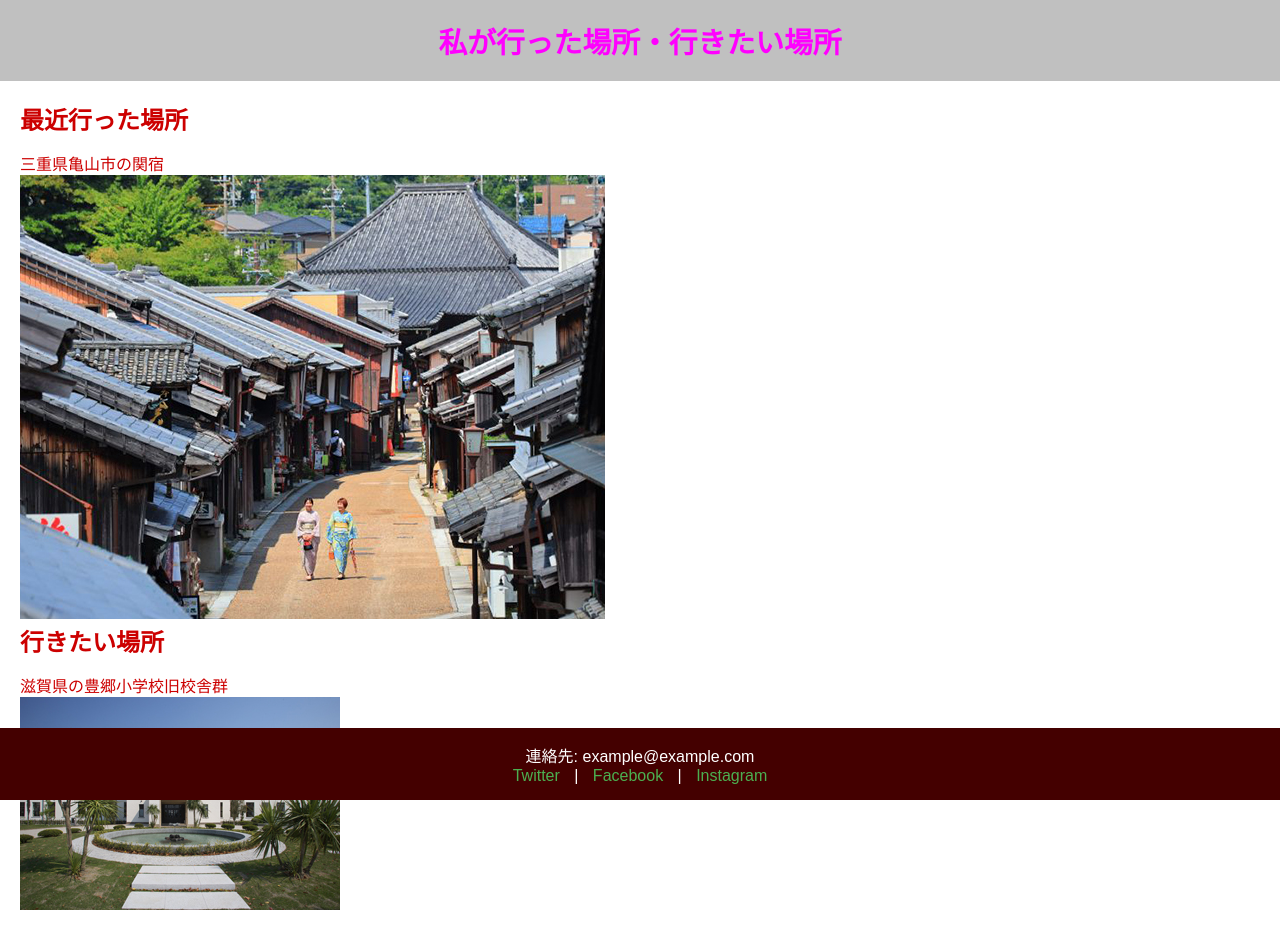
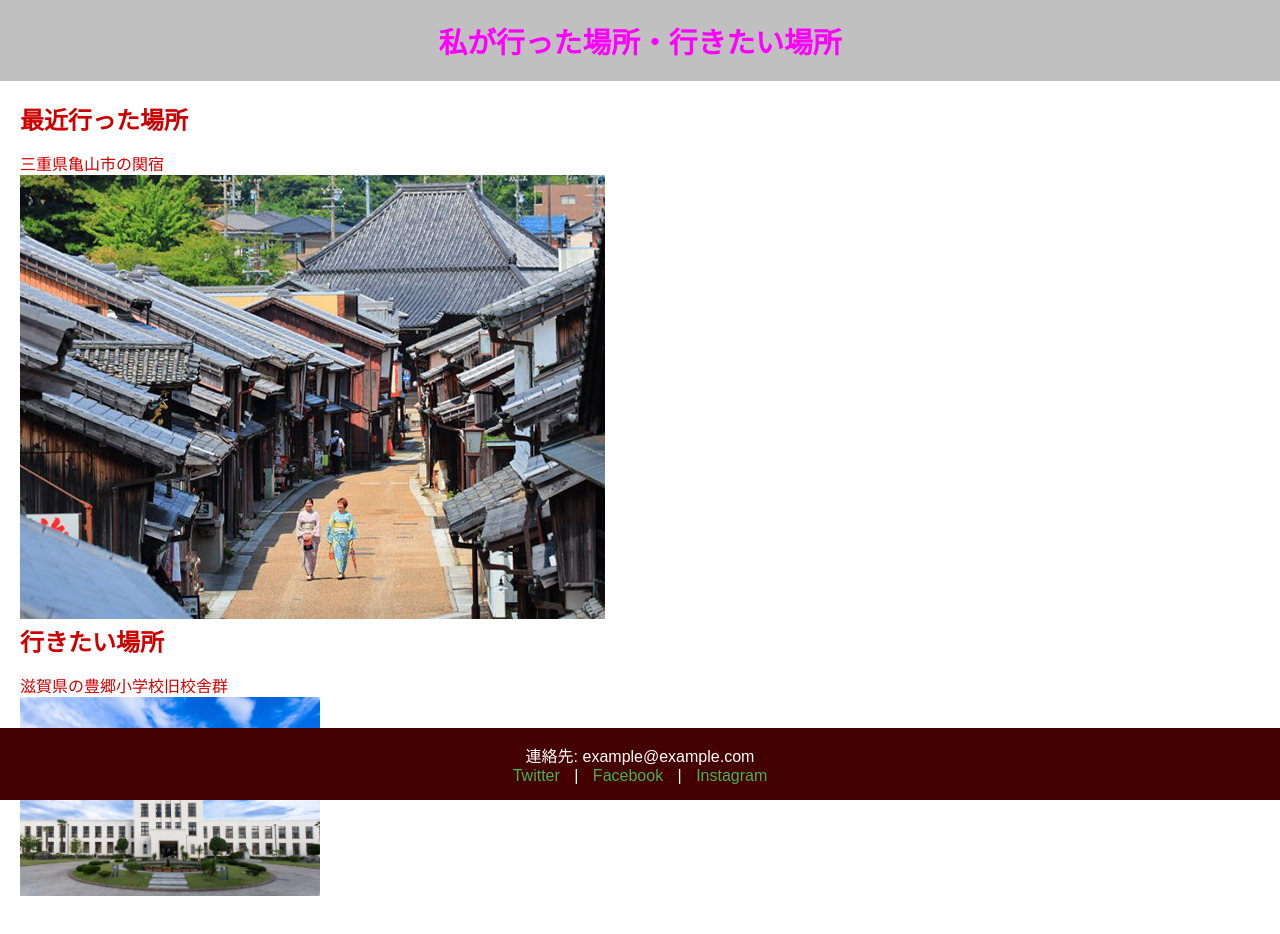
Before and after one commit to yoneyama2005/ittabasyo, a plain HTML site: page index.html in a window 1280 px wide. Drawn offline with Linux system fonts and the light colour scheme.

Commit message:
Update index.html

```diff
--- a/index.html
+++ b/index.html
@@ -67,14 +67,14 @@
     私が行った場所・行きたい場所
   </header>
 
-  <main>
+ <main>
   <h2>最近行った場所</h2>
   <p>三重県亀山市の関宿</p>
   <img src="https://raw.githubusercontent.com/yoneyama2005/ittabasyo/main/sekiyado.jpg" alt="関宿の画像">
 
   <h2>行きたい場所</h2>
   <p>滋賀県の豊郷小学校旧校舎群</p>
-  <img src="https://github.com/yoneyama2005/ittabasyo/blob/main/toyosa.jpg?raw=true" alt="豊郷小学校旧校舎群の画像">
+  <img src="https://raw.githubusercontent.com/yoneyama2005/ittabasyo/main/toyosato.jpg" alt="豊郷小学校旧校舎群の画像" style="width: 300px; height: auto;">
 </main>
 
 
```
